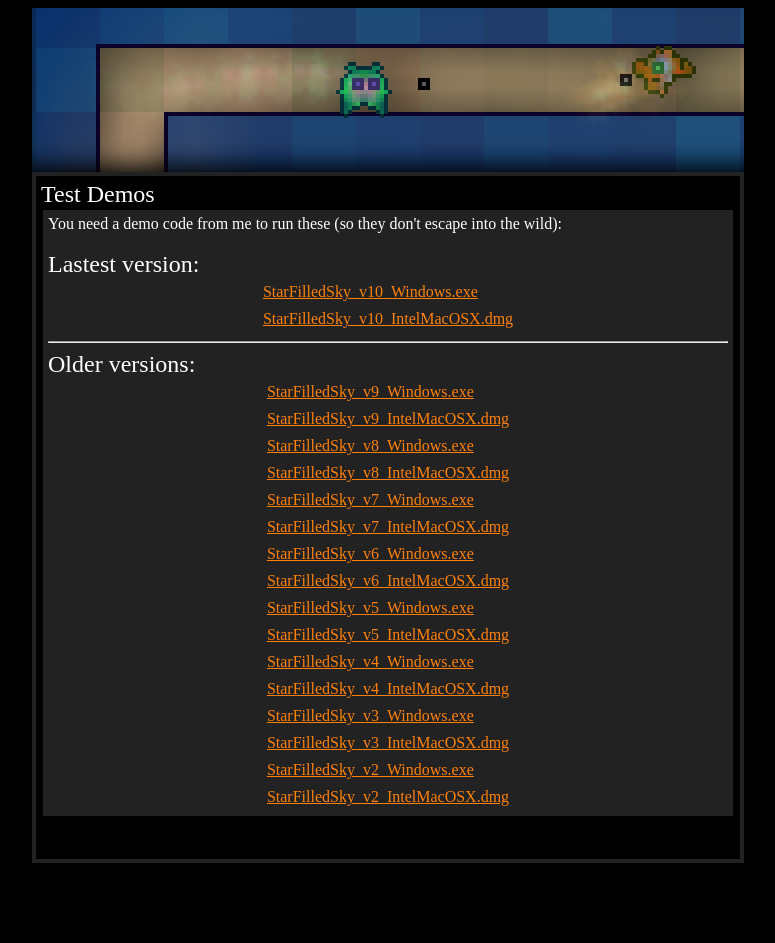
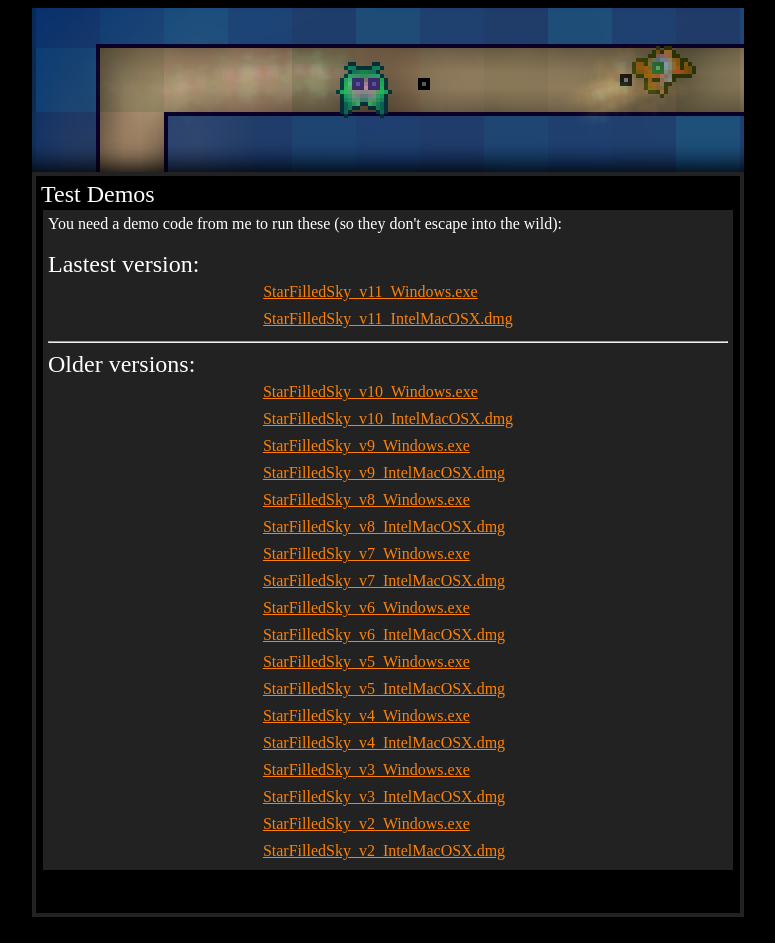
Before and after one commit to jasonrohrer/StarFilledSky, a PHP site: page /testDemo/index.php in a window 1280 px wide. Shown: the whole page, without its empty margins (252-1027 px from the left). Before the commit the page ends 863 px from the top, so only its background shows below. Run offline with PHP 8.4, Linux system fonts and the light colour scheme; some libraries are stand-ins or nearby versions.

Commit message:
Final v11 doc changes.

```diff
--- a/documentation/html/testDemo/index.php
+++ b/documentation/html/testDemo/index.php
@@ -26,8 +26,8 @@ You need a demo code from me to run these (so they don't escape into the wild):
 <font size=5>Lastest version:</font>
 <center>
 <table border=0 cellpadding=4 cellspacing=1>
-<tr><td><a href="StarFilledSky_v10_Windows.exe">StarFilledSky_v10_Windows.exe</a></td></tr>
-<tr><td><a href="StarFilledSky_v10_IntelMacOSX.dmg">StarFilledSky_v10_IntelMacOSX.dmg</a></td></tr>
+<tr><td><a href="StarFilledSky_v11_Windows.exe">StarFilledSky_v11_Windows.exe</a></td></tr>
+<tr><td><a href="StarFilledSky_v11_IntelMacOSX.dmg">StarFilledSky_v11_IntelMacOSX.dmg</a></td></tr>
 <!--
 <tr><td><a href="SleepIsDeath_v14a_UnixSource.tar.gz">SleepIsDeath_v14a_UnixSource.tar.gz</a></td></tr>
 -->
@@ -39,6 +39,8 @@ You need a demo code from me to run these (so they don't escape into the wild):
 <font size=5>Older versions:</font>
 <center>
 <table border=0 cellpadding=4 cellspacing=1>
+<tr><td><a href="StarFilledSky_v10_Windows.exe">StarFilledSky_v10_Windows.exe</a></td></tr>
+<tr><td><a href="StarFilledSky_v10_IntelMacOSX.dmg">StarFilledSky_v10_IntelMacOSX.dmg</a></td></tr>
 <tr><td><a href="StarFilledSky_v9_Windows.exe">StarFilledSky_v9_Windows.exe</a></td></tr>
 <tr><td><a href="StarFilledSky_v9_IntelMacOSX.dmg">StarFilledSky_v9_IntelMacOSX.dmg</a></td></tr>
 <tr><td><a href="StarFilledSky_v8_Windows.exe">StarFilledSky_v8_Windows.exe</a></td></tr>
```
Also changed, not shown: documentation/changeLog.txt.
